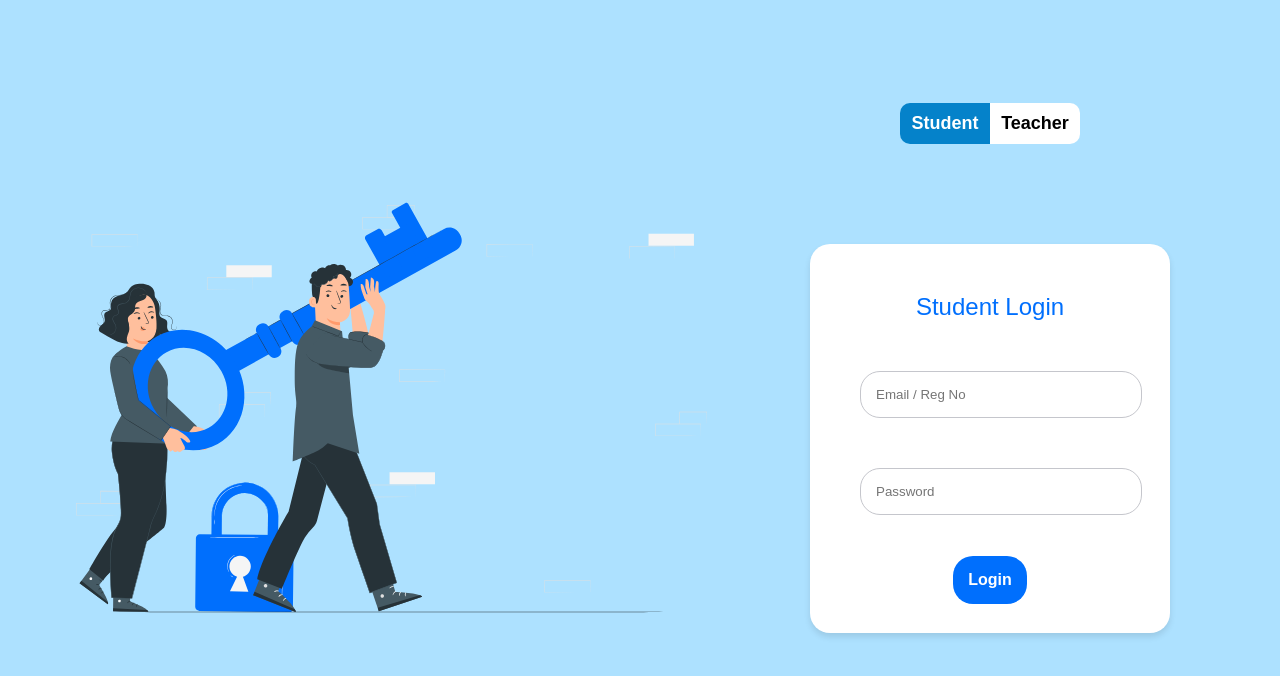
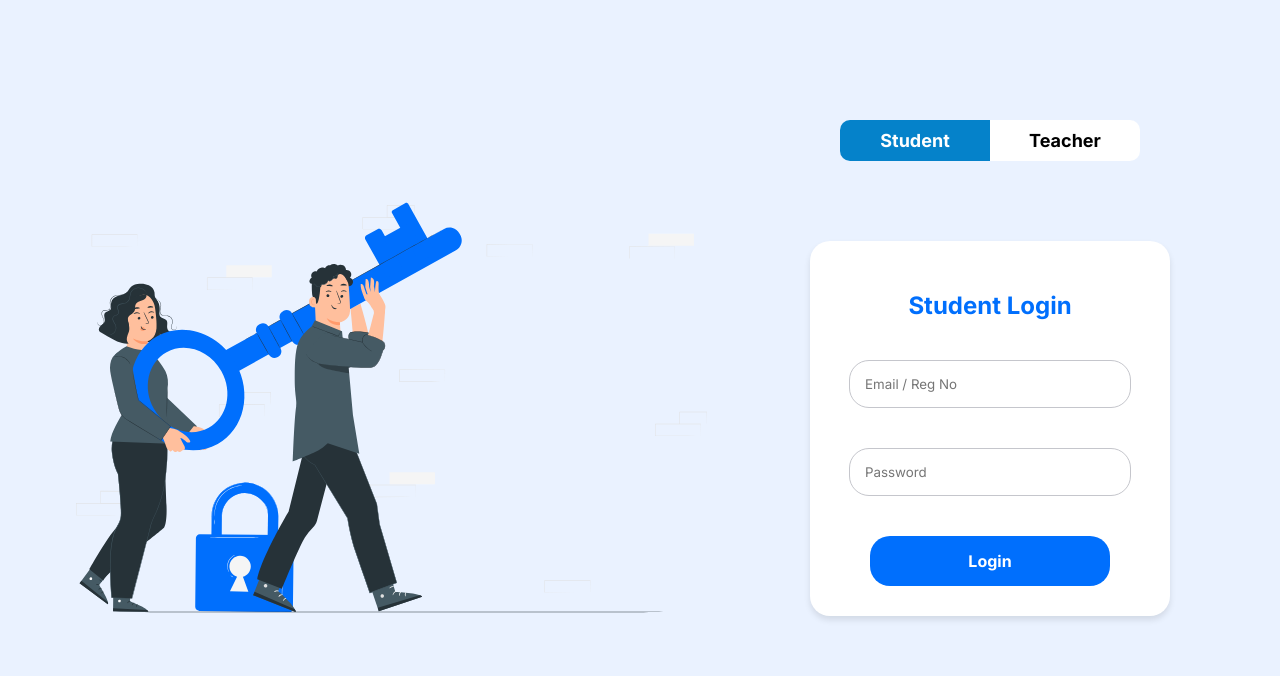
Before and after one commit to justin-prabhakaran/classroom-react, a React (Vite) app: page / in a window 1280 px wide. Shown: the top 676 px of the page. Built offline with nearby package versions, Linux system fonts and the light colour scheme.

Commit message:
slightly improved #7

```diff
--- a/src/features/auth/presentation/Components/Button.css
+++ b/src/features/auth/presentation/Components/Button.css
@@ -1,17 +1,17 @@
 .btn-button{
-    width: auto;
+    width: 80%;
     padding: 15px;
     border: none;
     border-radius: 20px;
-    background-color: #006FFD;
+    background-color: var(--primaryBlue);
     color: white;
     font-size: 16px;
     position: relative;
-    top: 1px;
+    top: 0px;
     cursor: pointer;
     transition: background-color 0.3s;
     font-weight: bolder;
 }
 .btn-button:hover{
-    background-color: #005ed8;
+    background-color: var(--hoverPrimary);
 }
--- a/src/features/auth/presentation/pages/Error.css
+++ b/src/features/auth/presentation/pages/Error.css
@@ -1,5 +1,6 @@
+
 body{
-    background-color: #ADE1FF;
+    background-color: var(--background);
 }
 .image{
     height: 600px;
@@ -12,12 +13,12 @@ body{
 
 .backhomebtn{
     width: auto;
-    padding: 15px;
+    padding: 15px 20px;
     border: none;
     border-radius: 20px;
     font-size: 16px;
     color: white;
-    background-color: #006FFD;
+    background-color: var(--primaryBlue);
     position: relative;
     bottom: 70px;
     cursor: pointer;
--- a/src/features/auth/presentation/pages/Error.tsx
+++ b/src/features/auth/presentation/pages/Error.tsx
@@ -1,4 +1,4 @@
-import Er from '../asset/404 error with a landscape-bro.svg'
+import Er from '../asset/404 error lost in space-pana.svg'
 import './Error.css'
 import { Link } from 'react-router-dom'
 
--- a/src/features/auth/presentation/pages/LoginPage.css
+++ b/src/features/auth/presentation/pages/LoginPage.css
@@ -1,6 +1,24 @@
+@import url('https://fonts.googleapis.com/css2?family=Inter:ital,opsz,wght@0,14..32,100..900;1,14..32,100..900&display=swap');
+@import url('https://fonts.googleapis.com/css2?family=Gudea:ital,wght@0,400;0,700;1,400&family=Inter:ital,opsz,wght@0,14..32,100..900;1,14..32,100..900&display=swap');
+/*Gudea */
+
+
+:root{
+  --primaryBlue : #006FFD;
+  --background : #EAF2FF;
+  --primaryText : #1F2024;
+  --stroke : #C5C6CC;
+  --textLight : #8F9098;
+  --hoverPrimary : #005ed8;
+}
+
+
+*{
+  font-family: 'Inter';
+}
+
 .content {
-  background-color: #ADE1FF;
-  font-family: Arial, sans-serif;
+  background-color: var(--background);
   margin: 0;
   height: 100vh;
   display: flex;
@@ -43,8 +61,8 @@
 .flipbtn {
   display: flex;
   justify-content: space-between;
-  width: 60%;
-  margin-bottom: 20px;
+  width: 100%;
+  /* margin-bottom: 20px; */
 }
 
 .flipbtn button {
@@ -56,6 +74,7 @@
 
 .flipbtn .btnstu {
   padding: 10px;
+  background : white;
   color: black;
   font-size: large;
   font-weight: bolder;
@@ -64,33 +83,38 @@
 }
 
 .flipbtn .btntech {
-  background: #ffffff;
+  background : white;
   padding: 10px;
-  color: #000000;
+  color: black;
   font-size: large;
   font-weight: bolder;
   border-top-right-radius: 10px;
   border-bottom-right-radius: 10px;
+  transition: all 1s;
 }
 
-.flipbtn .btntech:hover, .flipbtn .btnstu:hover {
+/* .flipbtn .btntech:hover, .flipbtn .btnstu:hover {
   background-color: #003554;
   color: #ffffff;
-}
+} */
 
 .login-form {
   background-color: white;
   padding: 30px;
   border-radius: 20px;
   box-shadow: 0px 4px 6px rgba(0, 0, 0, 0.1);
-  text-align: center;
+  /* text-align: center; */
+  display: flex;
+  flex-direction: column;
+  align-items: center;
+  justify-content: center;
   width: 100%;
 }
 
 .login-form h2 {
   color: #006FFD;
-  margin-bottom: 20px;
-  font-weight: 500;
+  margin-bottom: 40px;
+  font-weight: bold;
 }
 
 .login-form input {
@@ -105,14 +129,12 @@
 .login-form input[type="text"],
 .login-form input[type="password"] {
   background-color: white;
-  color: #8F9098;
+  color: var(--primaryText);
   margin-bottom: 40px;
   display: flex;
   align-items: center;
   justify-content: center;
   width: 250px;
-  margin-left: 20px;
-  margin-top: 50px;
 }
 
 .error {
@@ -123,7 +145,7 @@
 /* switch button */
 .flipbtn .btnstu.active,
 .flipbtn .btntech.active {
-  background-color: #0582CA;;
+  background-color: #0582CA;
   color: #ffffff;
 }
 
--- a/src/features/auth/presentation/pages/LoginPage.tsx
+++ b/src/features/auth/presentation/pages/LoginPage.tsx
@@ -50,9 +50,11 @@ function App() {
   return (
     <div className='content'>
       <div className="container">
+
         <div className="left">
           <img className='side-image' src={LoginImg} alt='manlin' />
         </div>
+
         <div className="right">
           <div className="login-container">
             <div className='flipbtn'>
```
